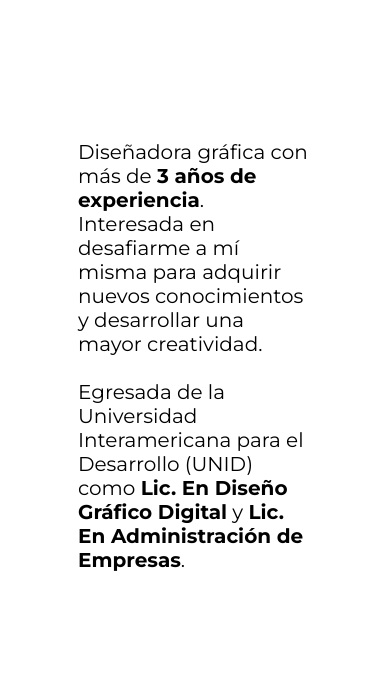
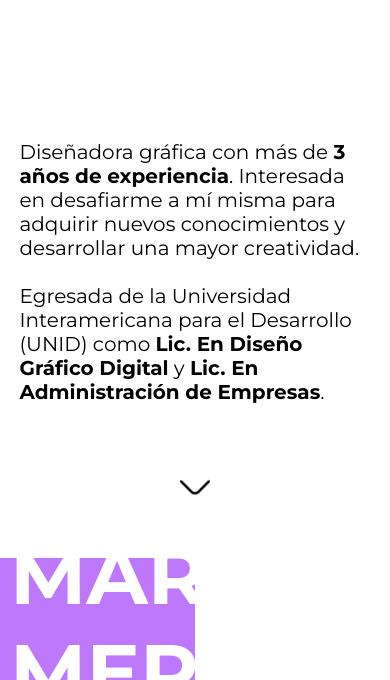
Before and after one commit to RadukaiDev/bithiaportfolio, a plain HTML site: page index.html in a window 390 px wide. Shown: the part 386-1066 px from the top of the page. Drawn offline with Linux system fonts and the light colour scheme; a web font is replaced by a local one.

Commit message:
actualizacion26032025

```diff
--- a/index.html
+++ b/index.html
@@ -111,11 +111,11 @@
     <div class="column">
         <div class="group-apps">
             <div class="app-row">
-                <div class="app-content"><img src="imgs/ai.png" alt=""></div>
-                <div class="app-content"><img src="imgs/ps.png" alt=""></div>
+                <div class="app-content"><img title="Adobe Illustrator" src="imgs/ai.png" alt="Adobe Illustrator"></div>
+                <div class="app-content"><img title="Photoshop" src="imgs/ps.png" alt="Photoshop"></div>
             </div>
             <div class="app-row">
-                <div class="app-content"><img src="imgs/canva.png" alt=""></div>
+                <div class="app-content"><img title="Canva" src="imgs/canva.png" alt="Canva"></div>
                 <div class="app-content"><img src="" alt=""></div>
             </div>
         </div>
--- a/style.css
+++ b/style.css
@@ -101,7 +101,7 @@ background: #e6e6e6;
 
 .intro{
     width: 100%;
-    height: 100hv;
+    height: 100vh;
 }
 .intro-person{
     justify-content: center;
@@ -252,3 +252,28 @@ display: flex;
 .app-content img{
     width: 200px;
 }
+
+
+@media (max-width: 900px) {
+    .intro{
+        width: 100%;
+        height: 100vh;
+        margin-bottom: 100px;
+    }
+
+    .bio-text{
+        width: 90%;
+        text-align: left;
+    }
+
+    .text-p{
+        font-size: 20px;
+    }
+    .next{
+        width: 100%;
+        height: 15vh;
+        display: flex;
+        justify-content: center;
+        align-items: center;
+    }
+  }
```
